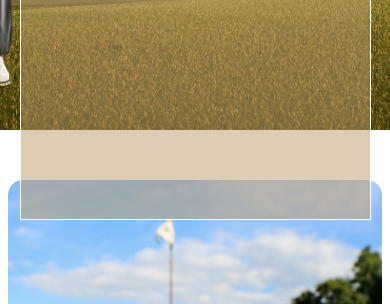
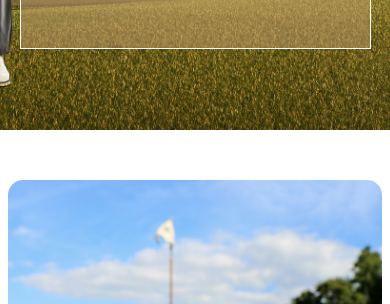
Before and after one commit to jsnawerth/responsive-club, a plain HTML site: page index.html in a window 390 px wide. Shown: the part 540-844 px from the top of the page. Drawn offline with Linux system fonts and the light colour scheme.

Commit message:
Update index.css

```diff
--- a/resources/css/index.css
+++ b/resources/css/index.css
@@ -320,7 +320,7 @@ footer li{
         top: 300px;
         right: 5%;
         width: 90%;
-        height: 50%;
+        height: 300px;
         font-size: 3rem;
     }
     .item-description a{
@@ -375,6 +375,6 @@ footer li{
         top: 20%;
         right: 5%;
         width: 90%;
-        height: 70%;
+        height: 420px;
     }
   }
```
